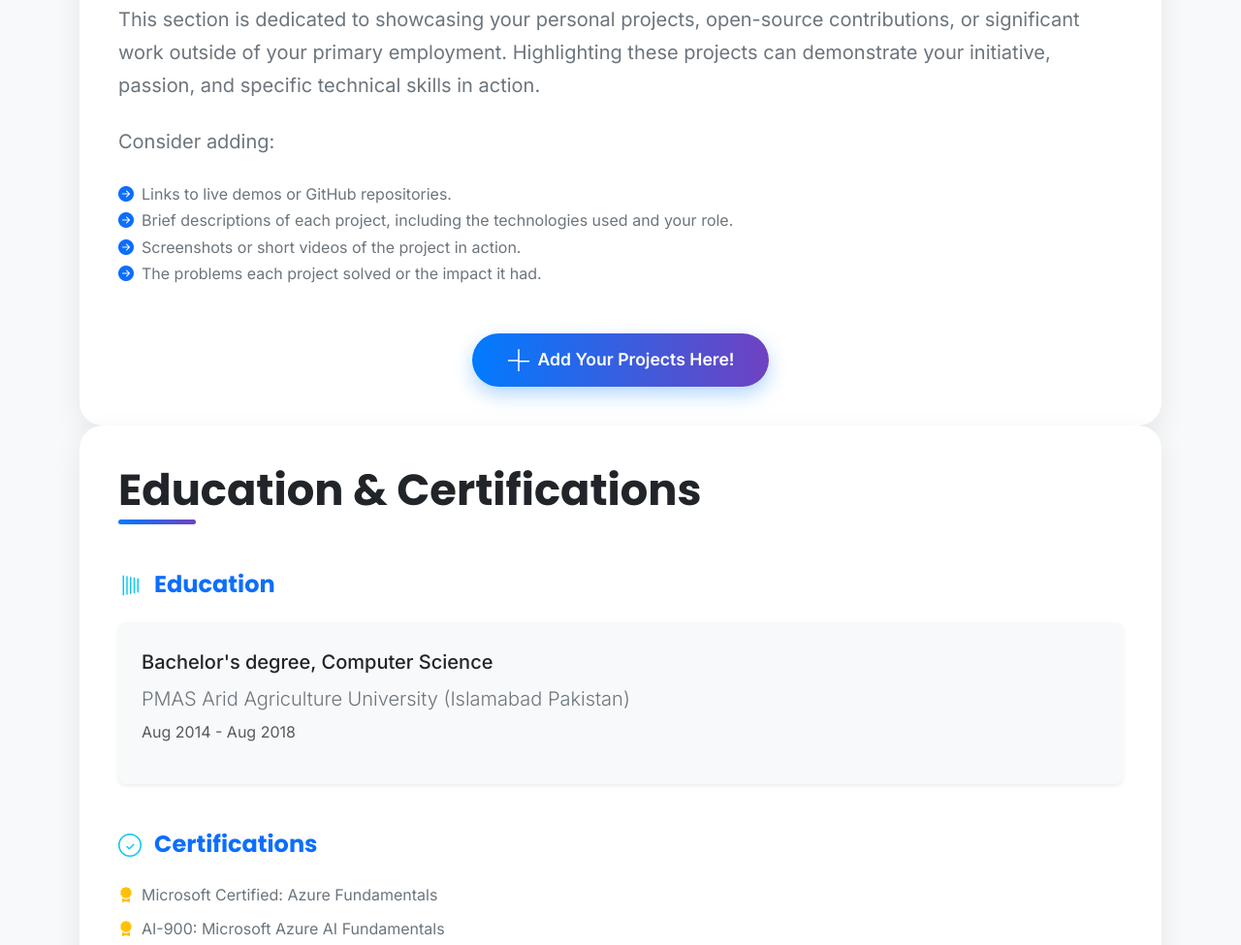
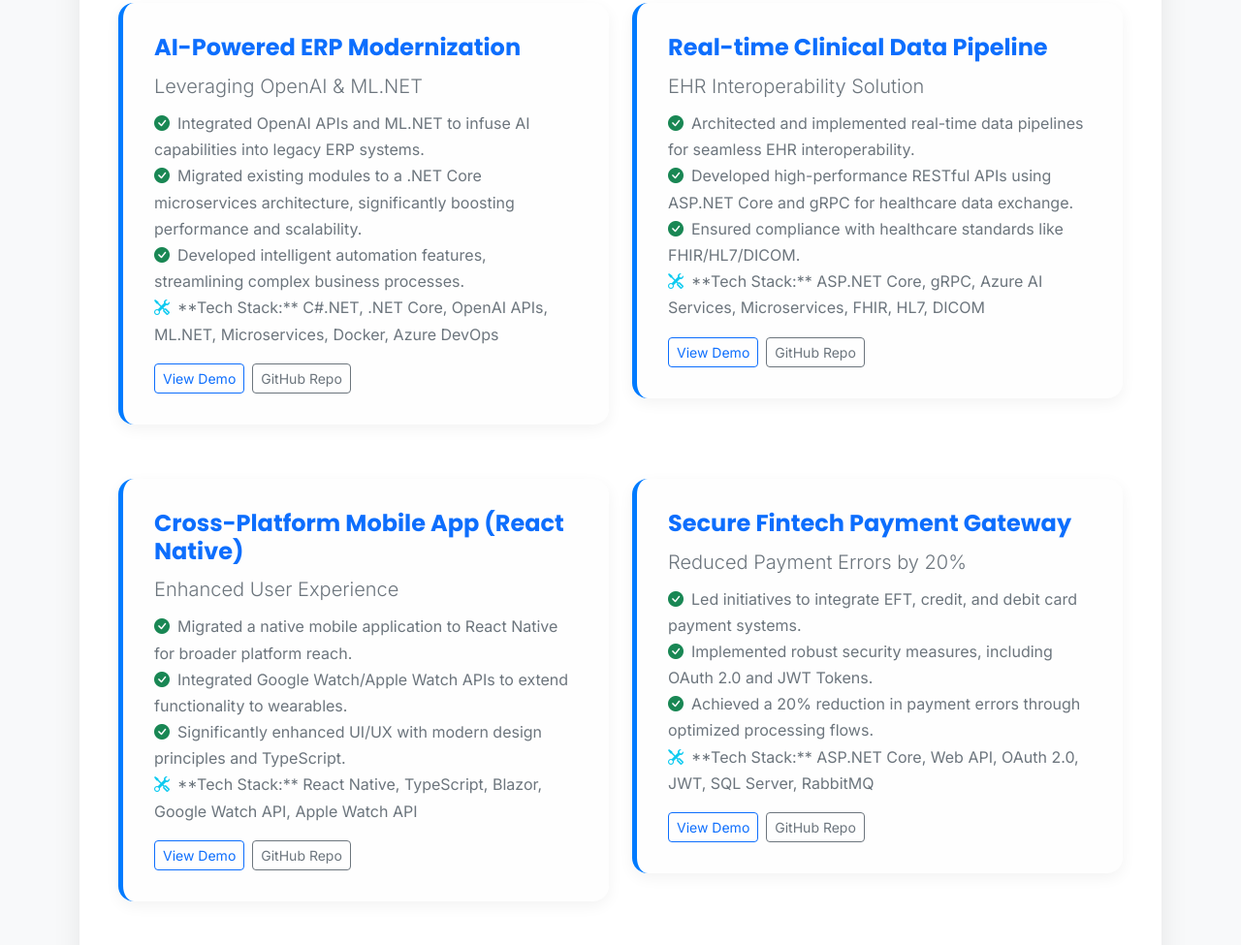
Before and after one commit to MuhammadNauman1/Profile-Portfolio, a plain HTML site: page index.html in a window 1280 px wide. Shown: the part 5377-6352 px from the top of the page at 97% size. Drawn offline with nearby package versions, Linux system fonts and the light colour scheme.

Commit message:
Update index.html

```diff
--- a/index.html
+++ b/index.html
@@ -172,7 +172,9 @@
 <body class="bg-light">
     <main class="container my-5 py-5">
 
+        <!-- Hero Section -->
         <section id="hero" class="bg-dark text-white p-5 p-md-5 rounded-4 shadow-lg mb-5 position-relative overflow-hidden">
+            <!-- Background Image Overlay -->
             <div class="position-absolute top-0 start-0 w-100 h-100 opacity-25" style="background-image: url('https://placehold.co/1200x600/343a40/ffffff?text=AI+Dev+Background'); background-size: cover; background-position: center; filter: grayscale(50%);"></div>
 
             <div class="row align-items-center justify-content-between text-center text-md-start position-relative z-1">
@@ -202,11 +204,13 @@
                     </div>
                 </div>
                 <div class="col-md-4 mt-4 mt-md-0 d-flex justify-content-center animate-fade-in-scale delay-4">
+                    <!-- Placeholder for a professional profile image -->
                     <img src="https://placehold.co/280x280/6f42c1/ffffff?text=Noman" alt="Muhammad Noman Profile" class="img-fluid rounded-circle border border-5 border-light shadow-lg" style="object-fit: cover;">
                 </div>
             </div>
         </section>
 
+        <!-- About Me Section -->
         <section id="about" class="custom-card fade-in-section">
             <h2 class="section-heading font-poppins">About Me</h2>
             <p class="fs-5 mb-4 text-secondary">
@@ -217,6 +221,7 @@
             </p>
         </section>
 
+        <!-- Skills Section -->
         <section id="skills" class="custom-card fade-in-section">
             <h2 class="section-heading font-poppins">Skills</h2>
             <div class="row g-5">
@@ -361,6 +366,7 @@
             </div>
         </section>
 
+        <!-- Experience Section -->
         <section id="experience" class="custom-card fade-in-section">
             <h2 class="section-heading font-poppins">Experience</h2>
 
@@ -426,30 +432,78 @@
             </div>
         </section>
 
+        <!-- Projects Section -->
         <section id="projects" class="custom-card fade-in-section">
             <h2 class="section-heading font-poppins">Projects</h2>
-            <p class="fs-5 mb-4 text-secondary">
-                This section is dedicated to showcasing your personal projects, open-source contributions, or significant work outside of your primary employment. Highlighting these projects can demonstrate your initiative, passion, and specific technical skills in action.
-            </p>
-            <p class="fs-5 mb-4 text-secondary">
-                Consider adding:
-            </p>
-            <ul class="list-unstyled text-secondary mb-5">
-                <li><i class="bi bi-arrow-right-circle-fill text-primary me-2"></i>Links to live demos or GitHub repositories.</li>
-                <li><i class="bi bi-arrow-right-circle-fill text-primary me-2"></i>Brief descriptions of each project, including the technologies used and your role.</li>
-                <li><i class="bi bi-arrow-right-circle-fill text-primary me-2"></i>Screenshots or short videos of the project in action.</li>
-                <li><i class="bi bi-arrow-right-circle-fill text-primary me-2"></i>The problems each project solved or the impact it had.</li>
-            </ul>
-            <div class="text-center">
-                <a href="#" class="btn btn-custom-primary">
-                    <svg class="me-2" width="24" height="24" fill="currentColor" viewBox="0 0 16 16">
-                        <path fill-rule="evenodd" d="M8 0a.5.5 0 0 1 .5.5v7.5H15a.5.5 0 0 1 0 1h-6.5V15a.5.5 0 0 1-1 0v-6.5H1a.5.5 0 0 1 0-1h6.5V.5A.5.5 0 0 1 8 0z"/>
-                    </svg>
-                    Add Your Projects Here!
-                </a>
+            <div class="row g-4">
+                <div class="col-md-6">
+                    <div class="experience-item">
+                        <h3 class="h4 fw-bold text-primary font-poppins">AI-Powered ERP Modernization</h3>
+                        <p class="lead mb-2 text-secondary">Leveraging OpenAI & ML.NET</p>
+                        <ul class="list-unstyled text-secondary">
+                            <li><i class="bi bi-check-circle-fill text-success me-2"></i>Integrated OpenAI APIs and ML.NET to infuse AI capabilities into legacy ERP systems.</li>
+                            <li><i class="bi bi-check-circle-fill text-success me-2"></i>Migrated existing modules to a .NET Core microservices architecture, significantly boosting performance and scalability.</li>
+                            <li><i class="bi bi-check-circle-fill text-success me-2"></i>Developed intelligent automation features, streamlining complex business processes.</li>
+                            <li><i class="bi bi-tools text-info me-2"></i>**Tech Stack:** C#.NET, .NET Core, OpenAI APIs, ML.NET, Microservices, Docker, Azure DevOps</li>
+                        </ul>
+                        <div class="d-flex gap-2 mt-3">
+                            <a href="#" class="btn btn-sm btn-outline-primary">View Demo</a>
+                            <a href="#" class="btn btn-sm btn-outline-secondary">GitHub Repo</a>
+                        </div>
+                    </div>
+                </div>
+                <div class="col-md-6">
+                    <div class="experience-item">
+                        <h3 class="h4 fw-bold text-primary font-poppins">Real-time Clinical Data Pipeline</h3>
+                        <p class="lead mb-2 text-secondary">EHR Interoperability Solution</p>
+                        <ul class="list-unstyled text-secondary">
+                            <li><i class="bi bi-check-circle-fill text-success me-2"></i>Architected and implemented real-time data pipelines for seamless EHR interoperability.</li>
+                            <li><i class="bi bi-check-circle-fill text-success me-2"></i>Developed high-performance RESTful APIs using ASP.NET Core and gRPC for healthcare data exchange.</li>
+                            <li><i class="bi bi-check-circle-fill text-success me-2"></i>Ensured compliance with healthcare standards like FHIR/HL7/DICOM.</li>
+                            <li><i class="bi bi-tools text-info me-2"></i>**Tech Stack:** ASP.NET Core, gRPC, Azure AI Services, Microservices, FHIR, HL7, DICOM</li>
+                        </ul>
+                        <div class="d-flex gap-2 mt-3">
+                            <a href="#" class="btn btn-sm btn-outline-primary">View Demo</a>
+                            <a href="#" class="btn btn-sm btn-outline-secondary">GitHub Repo</a>
+                        </div>
+                    </div>
+                </div>
+                <div class="col-md-6">
+                    <div class="experience-item">
+                        <h3 class="h4 fw-bold text-primary font-poppins">Cross-Platform Mobile App (React Native)</h3>
+                        <p class="lead mb-2 text-secondary">Enhanced User Experience</p>
+                        <ul class="list-unstyled text-secondary">
+                            <li><i class="bi bi-check-circle-fill text-success me-2"></i>Migrated a native mobile application to React Native for broader platform reach.</li>
+                            <li><i class="bi bi-check-circle-fill text-success me-2"></i>Integrated Google Watch/Apple Watch APIs to extend functionality to wearables.</li>
+                            <li><i class="bi bi-check-circle-fill text-success me-2"></i>Significantly enhanced UI/UX with modern design principles and TypeScript.</li>
+                            <li><i class="bi bi-tools text-info me-2"></i>**Tech Stack:** React Native, TypeScript, Blazor, Google Watch API, Apple Watch API</li>
+                        </ul>
+                        <div class="d-flex gap-2 mt-3">
+                            <a href="#" class="btn btn-sm btn-outline-primary">View Demo</a>
+                            <a href="#" class="btn btn-sm btn-outline-secondary">GitHub Repo</a>
+                        </div>
+                    </div>
+                </div>
+                <div class="col-md-6">
+                    <div class="experience-item">
+                        <h3 class="h4 fw-bold text-primary font-poppins">Secure Fintech Payment Gateway</h3>
+                        <p class="lead mb-2 text-secondary">Reduced Payment Errors by 20%</p>
+                        <ul class="list-unstyled text-secondary">
+                            <li><i class="bi bi-check-circle-fill text-success me-2"></i>Led initiatives to integrate EFT, credit, and debit card payment systems.</li>
+                            <li><i class="bi bi-check-circle-fill text-success me-2"></i>Implemented robust security measures, including OAuth 2.0 and JWT Tokens.</li>
+                            <li><i class="bi bi-check-circle-fill text-success me-2"></i>Achieved a 20% reduction in payment errors through optimized processing flows.</li>
+                            <li><i class="bi bi-tools text-info me-2"></i>**Tech Stack:** ASP.NET Core, Web API, OAuth 2.0, JWT, SQL Server, RabbitMQ</li>
+                        </ul>
+                        <div class="d-flex gap-2 mt-3">
+                            <a href="#" class="btn btn-sm btn-outline-primary">View Demo</a>
+                            <a href="#" class="btn btn-sm btn-outline-secondary">GitHub Repo</a>
+                        </div>
+                    </div>
+                </div>
             </div>
         </section>
 
+        <!-- Education & Certifications Section -->
         <section id="education" class="custom-card fade-in-section">
             <h2 class="section-heading font-poppins">Education & Certifications</h2>
             <div class="mb-5">
@@ -487,6 +541,7 @@
             </div>
         </section>
 
+        <!-- Contact Section -->
         <section id="contact" class="custom-card fade-in-section">
             <h2 class="section-heading font-poppins">Get In Touch</h2>
             <p class="fs-5 mb-5 text-center text-md-start text-secondary">
@@ -541,12 +596,15 @@
             </div>
         </section>
 
+        <!-- Footer -->
         <footer class="text-center text-muted py-4 mt-5 border-top bg-white rounded-3 shadow-sm">
             &copy; <span id="current-year"></span> Muhammad Noman. All rights reserved.
         </footer>
     </main>
 
+    <!-- Bootstrap JS CDN (Bundle with Popper) -->
     <script src="https://cdn.jsdelivr.net/npm/bootstrap@5.3.3/dist/js/bootstrap.bundle.min.js" xintegrity="sha384-YvpcrYf0tY3lHB60NNkmXc5s9fDVZLESaAA55NDzOxhy9GkcIdslK1eN7N6jIeHz" crossorigin="anonymous"></script>
+    <!-- Bootstrap Icons CDN (Optional, but used for checkmark/arrow icons) -->
     <link rel="stylesheet" href="https://cdn.jsdelivr.net/npm/bootstrap-icons@1.11.3/font/bootstrap-icons.min.css">
 
     <script>
```
